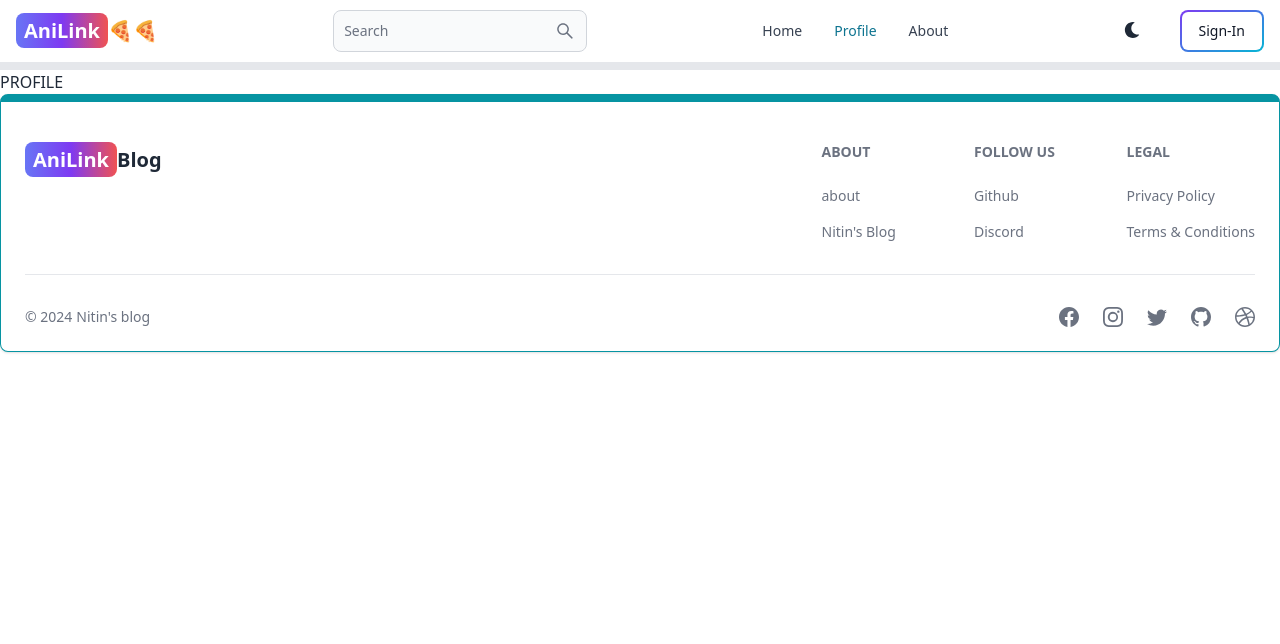
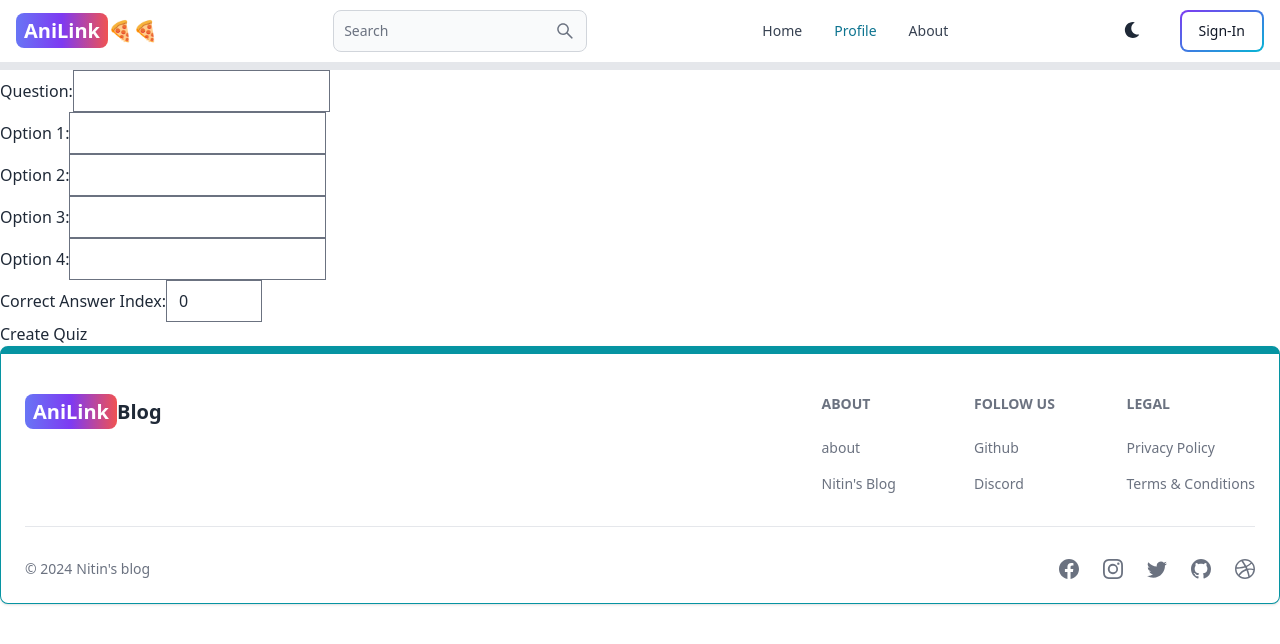
Before and after one commit to Nitingowda20/Ani_Media, a React (Vite) app in the folder AniLink/ani-conn/: page /project in a window 1280 px wide. Shown: the top 644 px of the page. Built offline with nearby package versions, Linux system fonts and the light colour scheme.

Commit message:
created quiz creation UI

```diff
--- /dev/null
+++ b/AniLink/ani-conn/src/components/AdminQuizCreator.jsx
@@ -0,0 +1,117 @@
+import { Button } from "flowbite-react";
+import React, { useState } from "react";
+
+export default function AdminQuizCreator() {
+  const [question, setQuestion] = useState("");
+  const [options, setOptions] = useState(["", "", "", ""]);
+  const [correctAnswer, setCorrectAnswer] = useState(0);
+
+  const handleOptionChange = (index, value) => {
+    const updatedOptions = [...options];
+    updatedOptions[index] = value;
+    setOptions(updatedOptions);
+  };
+
+  const handleSubmit = async (e) => {
+    e.preventDefault();
+    const quizData = { question, options, correctAnswer };
+    try {
+      // const fetchquiz = await fetch("/api/quiz/createquiz", quizData);
+      // alert("Quiz created successfully!");
+      // setQuestion("");
+      // setOptions(["", "", "", ""]);
+      // setCorrectAnswer(0);
+      const res = await fetch(`/api/quiz/createquiz`, {
+        method: "POST",
+        headers: {
+          "content-type": "application/json",
+        },
+        body: JSON.stringify(quizData),
+      });
+      const data = await res.json();
+      if (res.ok) {
+        alert("Quiz created successfully!");
+        setQuestion("");
+        setOptions(["", "", "", ""]);
+        setCorrectAnswer(0);
+      } else {
+        const errorData = await res.json();
+        alert(`Failed to create quiz: ${errorData.message}`);
+      }
+    } catch (error) {
+      console.error("Failed to create quiz", error);
+    }
+  };
+  return (
+    <div className="container mt-5 ml-3">
+      <h2
+        className="text-center mb-4"
+        style={{ fontWeight: "bold ", fontSize: 24 }}
+      >
+        Create a New Quiz
+      </h2>
+      <form onSubmit={handleSubmit} className="border p-4 rounded shadow">
+        <div className="mb-3">
+          <label className="form-label">Question: </label>
+          <input
+            type="text"
+            className="form-control transition-opacity"
+            color="black"
+            value={question}
+            onChange={(e) => setQuestion(e.target.value)}
+            required
+            style={{
+              width: "100%",
+              maxWidth: "1000px",
+              color: "black",
+              fontWeight: "bold ",
+            }}
+          />
+        </div>
+        <div className="mb-3">
+          <h1 className="size-5">Options: </h1>
+          <br />
+          {options.map((option, index) => (
+            <div key={index} className="mb-4">
+              <label className="form-label">Option {index + 1}: </label>
+              <input
+                type="text"
+                className="form-control"
+                value={option}
+                onChange={(e) => handleOptionChange(index, e.target.value)}
+                required
+                style={{
+                  width: "100%",
+                  maxWidth: "800px",
+                  color: "black",
+                  fontWeight: "bold ",
+                }}
+              />
+            </div>
+          ))}
+        </div>
+        <div className="mb-3">
+          <label className="form-label">Correct Answer Index : </label>
+          <input
+            type="number"
+            className="form-control"
+            value={correctAnswer}
+            onChange={(e) => setCorrectAnswer(parseInt(e.target.value))}
+            min="0"
+            max={options.length - 1}
+            required
+            style={{ color: "black", fontWeight: "bold " }}
+          />
+        </div>
+        <Button
+          gradientDuoTone="purpleToBlue"
+          type="submit"
+          outline
+          className=""
+        >
+          Create quiz
+        </Button>
+      </form>
+    </div>
+  );
+}
--- a/AniLink/ani-conn/src/components/DashSlideBar.jsx
+++ b/AniLink/ani-conn/src/components/DashSlideBar.jsx
@@ -1,6 +1,6 @@
 import React from "react";
 import { Sidebar } from "flowbite-react";
-import { HiArrowSmRight, HiChartPie, HiDocument, HiDocumentText, HiOutlineSave, HiOutlineUserGroup, HiUser } from "react-icons/hi";
+import { HiArrowSmRight, HiChartPie, HiDocument, HiDocumentText, HiOutlineSave, HiOutlineUserGroup, HiQuestionMarkCircle, HiUser } from "react-icons/hi";
 import { useEffect, useState } from "react";
 import { Link, useLocation } from "react-router-dom";
 import { signoutSuccess } from "../redux/user/userSlice";
@@ -109,6 +109,17 @@ export default function DashSlideBar() {
               </Sidebar.Item>
             </Link>
           )}
+          {currentUser && currentUser.isAdmin && (
+            <Link to={"/Dashboard?tab=quiz"}>
+              <Sidebar.Item
+                as="div"
+                active={tab === "dash" || !tab}
+                icon={HiQuestionMarkCircle}
+              >
+                Quiz
+              </Sidebar.Item>
+            </Link>
+          )}
 
           <Sidebar.Item
             className="cursor-pointer"
--- /dev/null
+++ b/AniLink/ani-conn/src/components/UserQuiz.jsx
@@ -0,0 +1,60 @@
+// UserQuiz.js
+import React, { useState, useEffect } from "react";
+import axios from "axios";
+import "./UserQuiz.css";
+
+const UserQuiz = () => {
+  const [quiz, setQuiz] = useState(null);
+  const [selectedOption, setSelectedOption] = useState(null);
+  const [answerStatus, setAnswerStatus] = useState("");
+
+  useEffect(() => {
+    const fetchQuiz = async () => {
+      const response = await axios.get("/api/quizzes/1"); // example endpoint
+      setQuiz(response.data);
+    };
+    fetchQuiz();
+  }, []);
+
+  const handleOptionClick = (index) => {
+    setSelectedOption(index);
+    if (index === quiz.correctAnswer) {
+      setAnswerStatus("correct");
+    } else {
+      setAnswerStatus("incorrect");
+    }
+  };
+
+  return quiz ? (
+    <div className="quiz-container">
+      <h2>{quiz.question}</h2>
+      <div className="options-container">
+        {quiz.options.map((option, index) => (
+          <div
+            key={index}
+            className={`option-box ${
+              selectedOption === index
+                ? index === quiz.correctAnswer
+                  ? "correct"
+                  : "incorrect"
+                : ""
+            }`}
+            onClick={() => handleOptionClick(index)}
+          >
+            {option}
+          </div>
+        ))}
+      </div>
+      {answerStatus === "incorrect" && (
+        <p className="feedback">
+          Incorrect! The correct answer is highlighted.
+        </p>
+      )}
+      {answerStatus === "correct" && <p className="feedback">Correct!</p>}
+    </div>
+  ) : (
+    <p>Loading...</p>
+  );
+};
+
+export default UserQuiz;
--- a/AniLink/ani-conn/src/index.css
+++ b/AniLink/ani-conn/src/index.css
@@ -39,3 +39,41 @@ body{
 .dark .post-content a {
     color: red;
 }
+
+/* UserQuiz.css */
+.quiz-container {
+    display: flex;
+    flex-direction: column;
+    align-items: center;
+}
+
+.options-container {
+    display: flex;
+    gap: 1rem;
+    flex-wrap: wrap;
+}
+
+.option-box {
+    padding: 1rem;
+    background-color: #f0f0f0;
+    border: 2px solid #ccc;
+    border-radius: 8px;
+    cursor: pointer;
+    transition: background-color 0.3s ease;
+}
+
+.option-box.correct {
+    background-color: #4caf50;
+    color: white;
+}
+
+.option-box.incorrect {
+    background-color: #f44336;
+    color: white;
+}
+
+.feedback {
+    margin-top: 1rem;
+    font-weight: bold;
+    color: #333;
+}
--- a/AniLink/ani-conn/src/pages/Dashboard.jsx
+++ b/AniLink/ani-conn/src/pages/Dashboard.jsx
@@ -7,6 +7,7 @@ import DashUser from '../components/DashUser';
 import DashComments from "../components/DashComments";
 import DashboardComp from '../components/DashboardComp';
 import DashSavelist from '../components/DashSavelist';
+import AdminQuizCreator from '../components/AdminQuizCreator';
 
 
 export default function Dashboard() {
@@ -31,6 +32,7 @@ export default function Dashboard() {
       {tab === "comments" && <DashComments />}
       {tab === "dash" && <DashboardComp />}
       {tab === "savedpost" && <DashSavelist />}
+      {tab === "quiz" && <AdminQuizCreator/>}
       {/* </div> */}
     </div>
   );
--- a/AniLink/ani-conn/src/pages/Projects.jsx
+++ b/AniLink/ani-conn/src/pages/Projects.jsx
@@ -1,9 +1,72 @@
-import React from 'react'
+import React, { useState } from 'react'
 
 export default function Projects() {
-  return (
-    <div>
-      PROFILE
-    </div>
-  )
-}
+    const [question, setQuestion] = useState("");
+    const [options, setOptions] = useState(["", "", "", ""]);
+    const [correctAnswer, setCorrectAnswer] = useState(0);
+
+    const handleOptionChange = (index, value) => {
+      const updatedOptions = [...options];
+      updatedOptions[index] = value;
+      setOptions(updatedOptions);
+    };
+
+    const handleSubmit = async (e) => {
+      e.preventDefault();
+      const quizData = { question, options, correctAnswer };
+      try {
+        const res = await fetch(`/api/quiz/getquizzes`, {
+          method: "PUT",
+          headers: {
+            "Content-Type": "application/json",
+          },
+          body: JSON.stringify(formData),
+        });
+        alert("Quiz created successfully!");
+        setQuestion("");
+        setOptions(["", "", "", ""]);
+        setCorrectAnswer(0);
+      } catch (error) {
+        console.error("Failed to create quiz", error);
+      }
+    };
+
+   return (
+    <form onSubmit={handleSubmit}>
+      <div>
+        <label>Question:</label>
+        <input
+          type="text"
+          value={question}
+          onChange={(e) => setQuestion(e.target.value)}
+          required
+        />
+      </div>
+      <div>
+        {options.map((option, index) => (
+          <div key={index}>
+            <label>Option {index + 1}:</label>
+            <input
+              type="text"
+              value={option}
+              onChange={(e) => handleOptionChange(index, e.target.value)}
+              required
+            />
+          </div>
+        ))}
+      </div>
+      <div>
+        <label>Correct Answer Index:</label>
+        <input
+          type="number"
+          value={correctAnswer}
+          onChange={(e) => setCorrectAnswer(parseInt(e.target.value))}
+          min="0"
+          max={options.length - 1}
+          required
+        />
+      </div>
+      <button type="submit">Create Quiz</button>
+    </form>
+  );
+};
```
